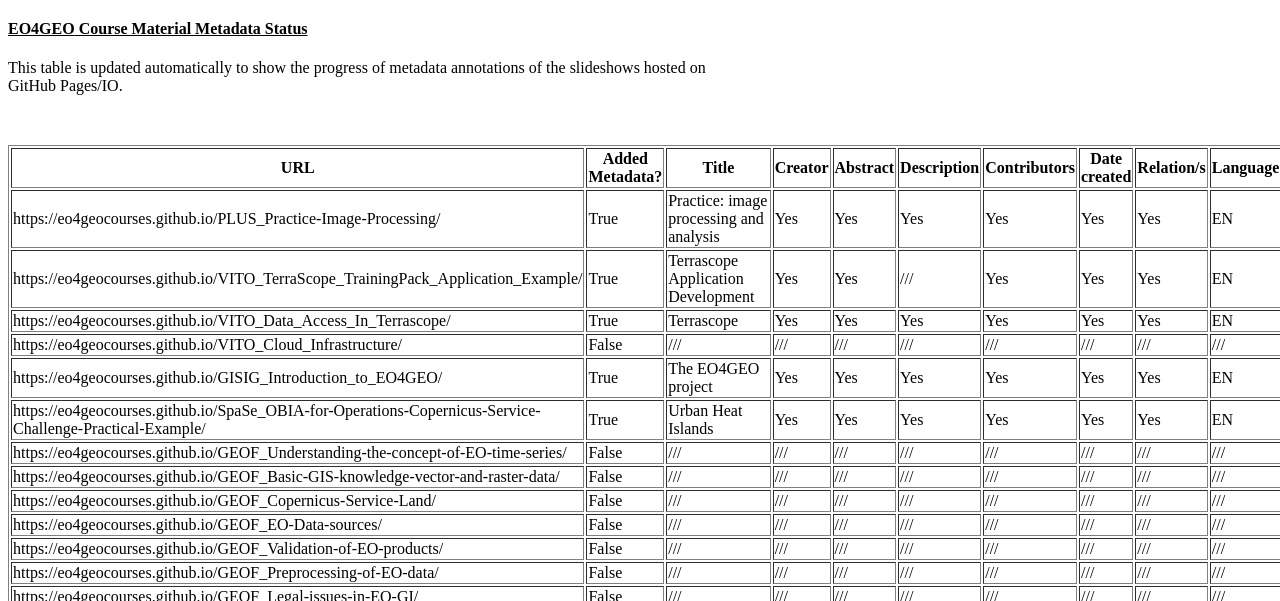
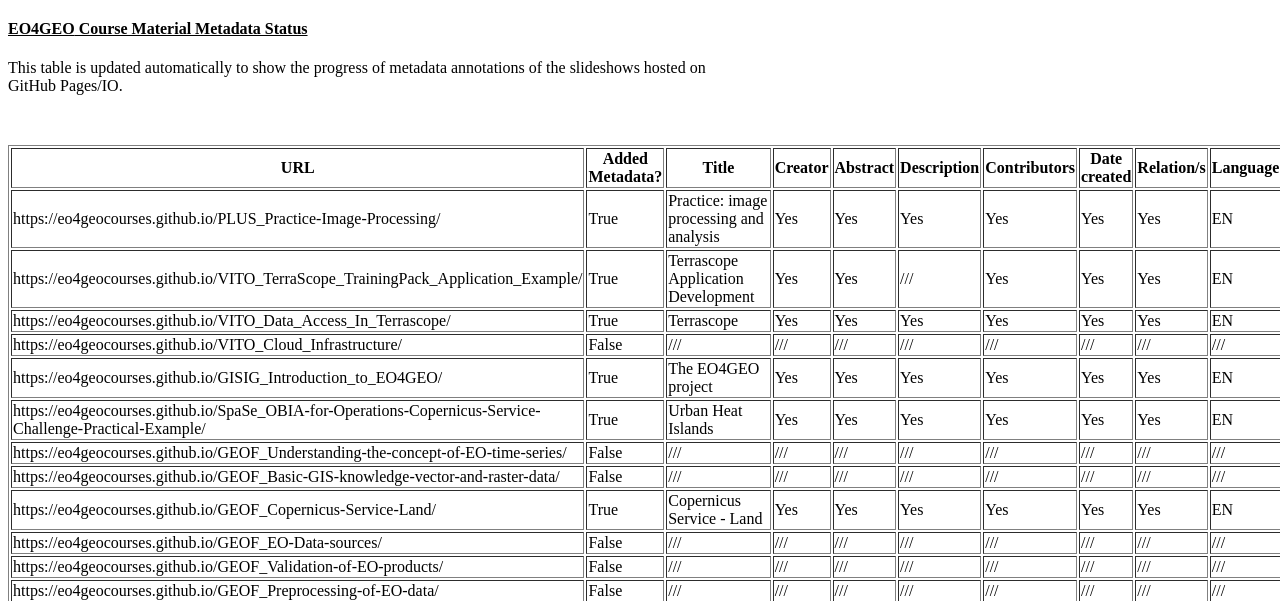
Before and after one commit to eo4geocourses/metadata_scraper, a plain HTML site: page index.html in a window 1280 px wide. Shown: the part 197-798 px from the top of the page. Drawn offline with Linux system fonts and the light colour scheme.

Commit message:
automatic shell commit

```diff
--- a/index.html
+++ b/index.html
@@ -121,15 +121,15 @@
     </tr>
     <tr>
       <td>https://eo4geocourses.github.io/GEOF_Copernicus-Service-Land/</td>
-      <td>False</td>
-      <td>///</td>
-      <td>///</td>
-      <td>///</td>
-      <td>///</td>
-      <td>///</td>
-      <td>///</td>
-      <td>///</td>
-      <td>///</td>
+      <td>True</td>
+      <td>Copernicus Service - Land</td>
+      <td>Yes</td>
+      <td>Yes</td>
+      <td>Yes</td>
+      <td>Yes</td>
+      <td>Yes</td>
+      <td>Yes</td>
+      <td>EN</td>
     </tr>
     <tr>
       <td>https://eo4geocourses.github.io/GEOF_EO-Data-sources/</td>
--- a/metadata_presentations.csv
+++ b/metadata_presentations.csv
@@ -7,7 +7,7 @@
 https://eo4geocourses.github.io/SpaSe_OBIA-for-Operations-Copernicus-Service-Challenge-Practical-Example/,True,Urban Heat Islands,"Veronika Krieger, Spatial Services GmbH","This slideset is a tutorial for a basic analysis of urban heat islands. Within the tutorial SNAP, QGIS and eCognition are used. ",Learning outcomes: Interpret EO-derived temperature maps; Identify local heat islands; See how different land cover affects temperature; Understand how urban-scale weather/climate information may be usefully employed at urban management;,"Zahra Dabiri, Sara Wimann",2020-07-21,"['TA11-5', 'TA11-5-1', 'TA11-5-2', 'TA11-7', 'TA11-7-1', 'TA11-7-2', 'TA11-7-3', 'TA12', 'TA12-1', 'TA12-6', 'TA12-7', 'TA12-10', 'TA13-1', 'TA13-1-1', 'TA13-1-2', 'TA13-5', 'TA13-5-1', 'IP3-4', 'IP3-5', 'IP6', 'PS1-5-3', 'PS4', 'GD1', 'GD6-3', 'GD11-1', 'GD11-2', 'CV6-2', 'AM5']",EN
 https://eo4geocourses.github.io/GEOF_Understanding-the-concept-of-EO-time-series/,False,,,,,,,,
 https://eo4geocourses.github.io/GEOF_Basic-GIS-knowledge-vector-and-raster-data/,False,,,,,,,,
-https://eo4geocourses.github.io/GEOF_Copernicus-Service-Land/,False,,,,,,,,
+https://eo4geocourses.github.io/GEOF_Copernicus-Service-Land/,True,Copernicus Service - Land,"Andrija Krtalic, University of Zagreb, Faculty of Geodesy",This is a lesson on Copernicus Services for land monitoring.,Learning outcomes: Understand the Copernicus ecosystem and services; perform simple analysis with Jupyter Notebook; Understand Copernicus Climate Change Service;,"Eva Missoni, Barbara Hofer",2020-06-20,['IP5-3-1'],EN
 https://eo4geocourses.github.io/GEOF_EO-Data-sources/,False,,,,,,,,
 https://eo4geocourses.github.io/GEOF_Validation-of-EO-products/,False,,,,,,,,
 https://eo4geocourses.github.io/GEOF_Preprocessing-of-EO-data/,False,,,,,,,,
```
Also changed, not shown: log_file.txt.
